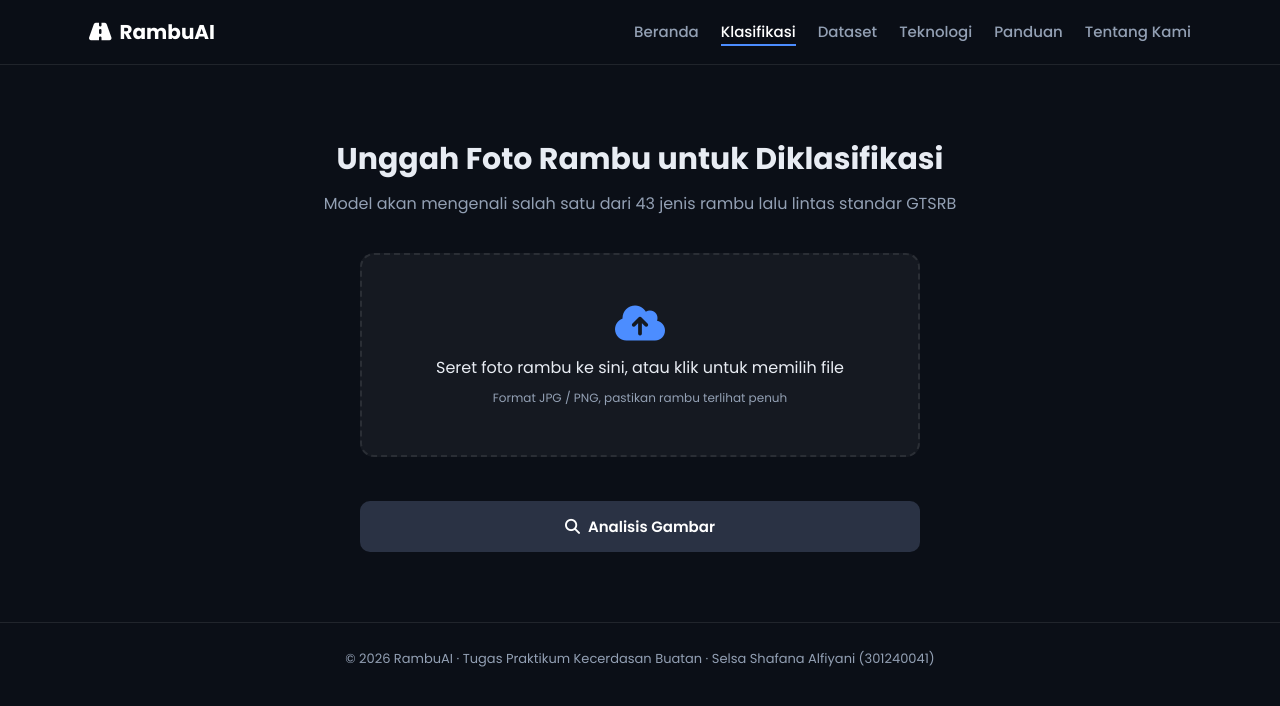
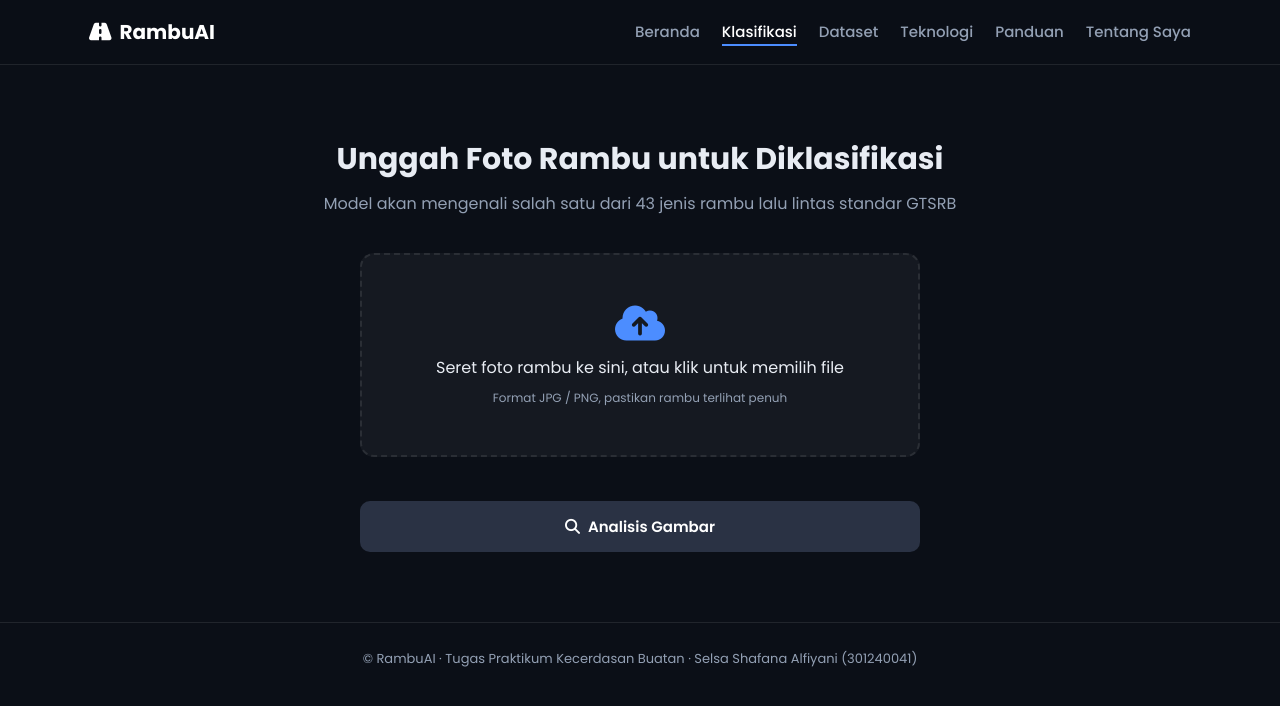
Before and after one commit to AlShaf4/T13-mobilenet-Lalu-lintas, a Flask app: page /klasifikasi in a window 1280 px wide. Shown: the top 706 px of the page. Run offline with Flask 3, Linux system fonts and the light colour scheme.

Commit message:
Update klasifikasi.html

```diff
--- a/templates/klasifikasi.html
+++ b/templates/klasifikasi.html
@@ -20,7 +20,7 @@
             <li><a href="/tentang-dataset">Dataset</a></li>
             <li><a href="/tentang-teknologi">Teknologi</a></li>
             <li><a href="/cara-penggunaan">Panduan</a></li>
-            <li><a href="/tentang-kami">Tentang Kami</a></li>
+            <li><a href="/tentang-saya">Tentang Saya</a></li>
         </ul>
     </div>
 </nav>
@@ -81,7 +81,7 @@
 </section>
 
 <footer class="footer">
-    <p>&copy; 2026 RambuAI &middot; Tugas Praktikum Kecerdasan Buatan &middot; Selsa Shafana Alfiyani (301240041)</p>
+    <p>&copy;  RambuAI &middot; Tugas Praktikum Kecerdasan Buatan &middot; Selsa Shafana Alfiyani (301240041)</p>
 </footer>
 
 <script src="{{ url_for('static', filename='js/scripts.js') }}"></script>
```
